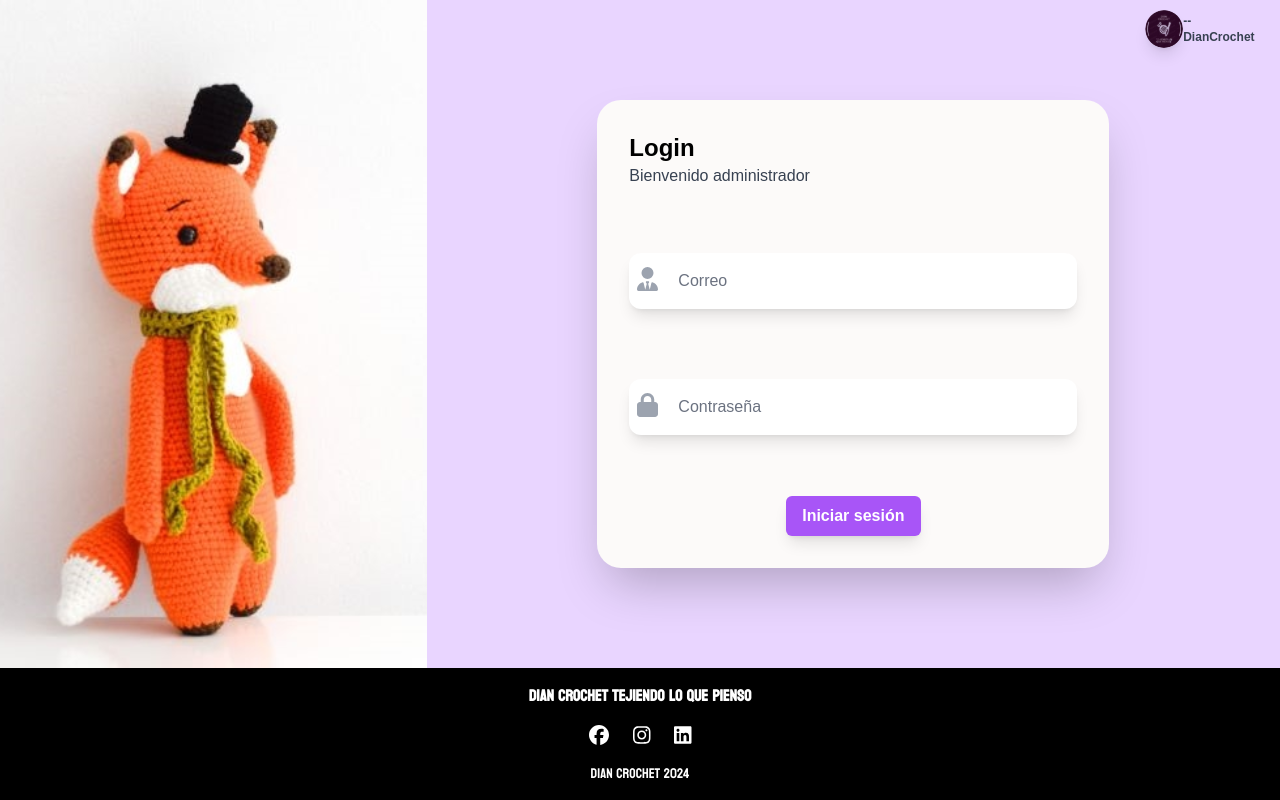
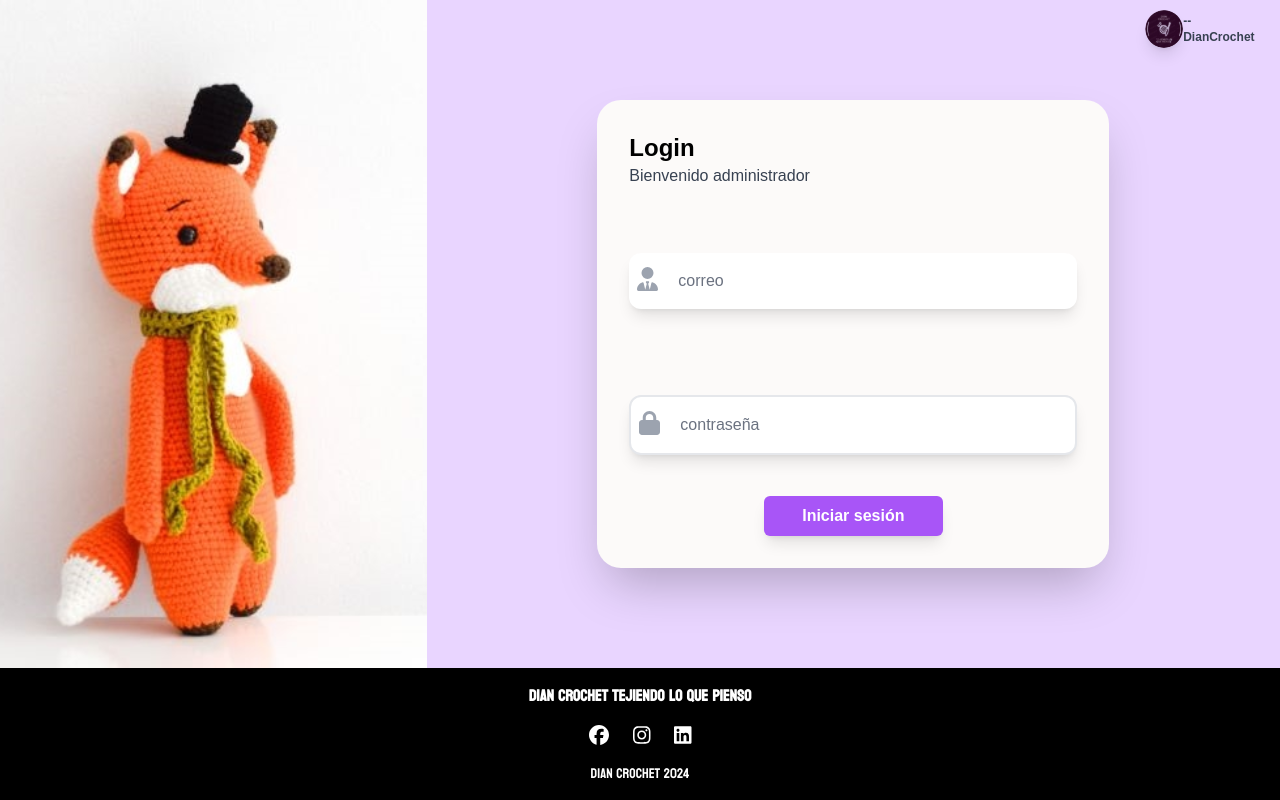
Before and after one commit to ale2002solano/DeployAdmin1, a Next.js app: page /auth/login in a window 1280 px wide. Built offline with nearby package versions, Linux system fonts and the light colour scheme.

Commit message:
Consumo de backend en login

```diff
--- a/src/app/auth/login/components/LoginForm.tsx
+++ b/src/app/auth/login/components/LoginForm.tsx
@@ -1,29 +1,129 @@
 'use client';
 
-import Email from "../components/inputs/Email"
-import Password from "../components/inputs/Password"
+import { FontAwesomeIcon } from "@fortawesome/react-fontawesome";
+import { faUserTie, faLock } from "@fortawesome/free-solid-svg-icons";
+import React, { ChangeEvent, FormEvent, useState } from "react";
+import { loginData } from "@interfaces/user";
+import { login } from "@services/UserAuth/user"
+import { useRouter } from "next/navigation";
 
 export default function LoginForm () {
+    const router = useRouter();
+
+    const [formData, setFormData] = useState<loginData>({
+        correo: "",
+        contrasena: "",
+    });
+
+    const [loading, setLoading] = useState(false);
+    const [codigo, setCodigo] = useState(0);
+    const [message, setMessage] = useState("");
+    const [correoError, setCorreoError] = useState("");
+    const [contrasenaError, setContrasenaError] = useState("");
+
+
+    // Maneja los cambios en los inputs
+    const handleChange = (e: ChangeEvent<HTMLInputElement>) => {
+        const { name, value } = e.target;
+        setFormData((prevData) => ({
+        ...prevData,
+        [name]: value,
+        }));
+    };
+
+    //Envío del formulario
+    const handleSubmit = async (e: FormEvent<HTMLFormElement>) => {
+        e.preventDefault();
+        console.log("Datos enviados:", formData);
+        setLoading(true);
+        setCorreoError("");
+        setContrasenaError("");
+        try {
+        // Realiza una petición POST con los datos del formulario
+        const response = await login(formData);
+        setMessage(response.mensaje);
+        console.log("Respuesta:", response);
+
+        if (response.admin.codigo == 1) {
+            console.log("Login exitoso:", response);
+            // Guarda el objeto 'response' en el localStorage
+            localStorage.setItem('loginResponse', JSON.stringify(response));
+            setCodigo(1);
+            router.push("http://localhost:3000/");
+        } else if (response.admin.codigo == 2) {
+            setCodigo(2);
+            setCorreoError("Usuario no administrativo");
+        } else if (response.admin.codigo == 3) {
+            setCodigo(3);
+            setContrasenaError(response.admin.mensaje);
+        } else if (response.admin.codigo == 4) {
+            setCodigo(4);
+        }
+        } catch (error) {
+            console.error("Error en la petición:", error);
+        } finally {
+            setLoading(false);
+        }
+    };
+
     return(
+        <form onSubmit={handleSubmit} className="flex flex-col h-full w-full">
             <div className="flex flex-col h-full w-full">
+
                 <div className="h-[30%] flex flex-col justify-items-start">
                     <p className="font-bold text-black text-2xl font-crimson">Login</p>
                     <p className="text-gray-700 font-light text-base font-crimson">Bienvenido administrador</p>
                 </div>
-            <div className="h-[45%] flex flex-col justify-between">
-                    <Email />
-                    <Password />
+
+                <div className="h-[50%] flex flex-col justify-between">
+                    <div className={`shadow-lg ${codigo == 2 ? "border-red-600 placeholder:text-red-500 border-2" : "border-gray-200 placeholder:text-gray-400"} flex gap-2 items-center bg-white p-2 hover:shadow-xl hover:border-2 border-gray-300 group delay-200 rounded-xl`}>
+                        <div>
+                            <FontAwesomeIcon icon={faUserTie} className={`${codigo == 2 ? "text-red-600" : "text-gray-400" } text-2xl`}/>
+                        </div>
+                        <input
+                            type="email"
+                            name="correo"
+                            value={formData.correo}
+                            className={`flex-1 focus:outline-none border-none focus:ring-0 text-black `}
+                            placeholder={codigo == 2 ? "correo incorrecto" : "correo"}
+                            onChange={handleChange}
+                        />
                     </div>
 
-            <div className=" h-[25%] flex flex-col-reverse items-center">
-                <div className="w-[30%]">
-                    <button className="w-full py-2 px-4 bg-purple-500 hover:bg-purple-700 rounded-md shadow-lg text-white font-semibold transition duration-200"
+
+                    <div className={`shadow-lg  ${codigo == 3 ? "border-red-600 placeholder:text-red-500 border-2" : "border-gray-200 placeholder:text-gray-400 border-2"}  flex gap-2 items-center bg-white p-2 hover:shadow-xl hover:border-2 group delay-200 rounded-xl`}>
+                        <div>
+                            <FontAwesomeIcon icon={ faLock } className={`${codigo == 3 ? "text-red-600" : "text-gray-400" } text-2xl`}/>
+                        </div>
+                        <input
+                            type="password"
+                            name="contrasena"
+                            value={formData.contrasena}
+                            className={`flex-1 focus:outline-none focus:border-none border-none text-black focus:ring-0`}
+                            placeholder={codigo == 3 ? "contraseña incorrecta" : "contraseña"}
+                            onChange={handleChange}
+                        />
+                    </div>
+                </div>
+
+
+                <div className="h-[20%]  flex flex-col-reverse items-center">
+                        <button className="w-[40%] py-2 px-4 bg-purple-500 hover:bg-purple-700 rounded-md shadow-lg text-white font-semibold transition duration-200"
                         type="submit">
                         Iniciar sesión
                         </button>
+                    <div className="absolute top-[27%] right-[17%]">
+                        {correoError && (
+                            <p className="text-red-500 text-sm ">{correoError}</p>
+                        )}
+
+                        {contrasenaError && (
+                            <p className="text-red-500 text-sm">{contrasenaError}</p>
+                        )}
                     </div>
                 </div>
 
             </div>
-    )
+        </form>
+    );
 }
--- a/src/app/productos/components/interacciones/Categorias.tsx
+++ b/src/app/productos/components/interacciones/Categorias.tsx
@@ -25,7 +25,7 @@ export default function Categorias () {
         <div ref={menuRef} className="relative">
             <div onClick={() => setIsOpen(!isOpen)} className="hover:text-gray-800 cursor-pointer z-2 font-lekton font-semibold text-gray-700 flex justify-center items-center mt-3">
             <div>
-                Categorías
+                Tipos
             </div>
             <div>
                 <FontAwesomeIcon icon={ faChevronDown } className='text-sm'/>
--- /dev/null
+++ b/src/services/UserAuth/user.ts
@@ -0,0 +1,21 @@
+import { loginData } from "@interfaces/user"
+
+const API_URL = "https://deploybackenddiancrochet.onrender.com/admin";
+
+
+// Función para hacer el POST del login
+export const login = async (data: loginData) => {
+    const response = await fetch(`${API_URL}/login`, {
+        method: "POST",
+        headers: {
+        "Content-Type": "application/json",
+        },
+        body: JSON.stringify(data),
+    });
+
+    if (!response.ok) {
+        throw new Error("Error en el inicio de sesión");
+    }
+
+    return response.json();
+};
```
Also changed, not shown: src/interfaces/user.ts (line endings or trailing spaces). Lines whose indentation alone changed are shown as unchanged.
